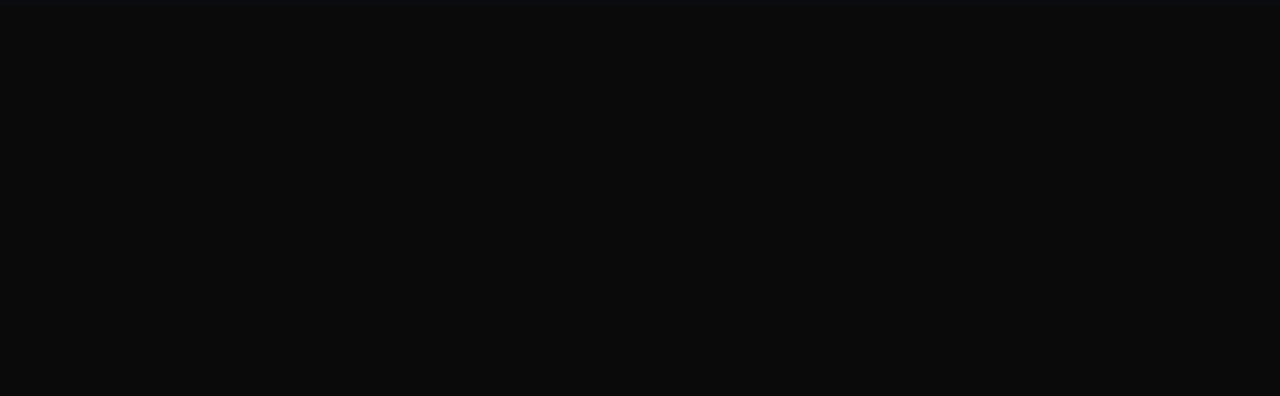
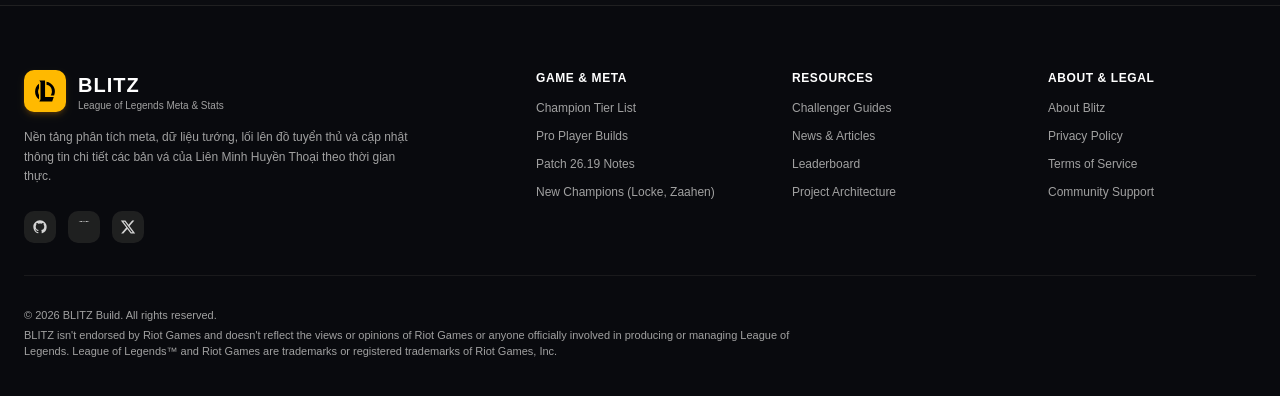
Before and after one commit to thanhdat2508/blitz-client, a React (Vite) app: page /news in a window 1280 px wide. Shown: the part 1140-1536 px from the top of the page. Before the commit the page ends 1145 px from the top, so only its background shows below. Built offline with nearby package versions, Linux system fonts and the light colour scheme.

Commit message:
feat: web

```diff
--- /dev/null
+++ b/src/components/icon/social.tsx
@@ -0,0 +1,42 @@
+export function GithubIcon({ className = "w-4 h-4" }: { className?: string }) {
+  return (
+    <svg
+      className={className}
+      fill="currentColor"
+      viewBox="0 0 24 24"
+      aria-hidden="true"
+    >
+      <path
+        fillRule="evenodd"
+        d="M12 2C6.477 2 2 6.484 2 12.017c0 4.425 2.865 8.18 6.839 9.504.5.092.682-.217.682-.483 0-.237-.008-.868-.013-1.703-2.782.605-3.369-1.343-3.369-1.343-.454-1.158-1.11-1.466-1.11-1.466-.908-.62.069-.608.069-.608 1.003.07 1.53 1.032 1.53 1.032.892 1.53 2.341 1.088 2.91.832.092-.647.35-1.088.636-1.338-2.22-.253-4.555-1.113-4.555-4.951 0-1.093.39-1.988 1.029-2.688-.103-.253-.446-1.272.098-2.65 0 0 .84-.27 2.75 1.026A9.564 9.564 0 0112 6.844c.85.004 1.705.115 2.504.337 1.909-1.296 2.747-1.027 2.747-1.027.546 1.379.202 2.398.1 2.651.64.7 1.028 1.595 1.028 2.688 0 3.848-2.339 4.695-4.566 4.943.359.309.678.92.678 1.855 0 1.338-.012 2.419-.012 2.747 0 .268.18.58.688.482A10.019 10.019 0 0022 12.017C22 6.484 17.522 2 12 2z"
+        clipRule="evenodd"
+      />
+    </svg>
+  );
+}
+
+export function TwitterIcon({ className = "w-4 h-4" }: { className?: string }) {
+  return (
+    <svg
+      className={className}
+      fill="currentColor"
+      viewBox="0 0 24 24"
+      aria-hidden="true"
+    >
+      <path d="M18.244 2.25h3.308l-7.227 8.26 8.502 11.24H16.17l-5.214-6.817L4.99 21.75H1.68l7.73-8.835L1.254 2.25H8.08l4.713 6.231zm-1.161 17.52h1.833L7.084 4.126H5.117z" />
+    </svg>
+  );
+}
+
+export function DiscordIcon({ className = "w-4 h-4" }: { className?: string }) {
+  return (
+    <svg
+      className={className}
+      fill="currentColor"
+      viewBox="0 0 24 24"
+      aria-hidden="true"
+    >
+      <path d="M20.317 4.37a19.791 19.791 0 0 0-4.885-1.515.074.074 0 0 0-.079.037c-.21.375-.444.864-.608 1.25a18.27 18.27 0 0 0-5.487 0 12.64 12.64 0 0 0-.617-1.25.077.077 0 0 0-.079-.037A19.736 19.736 0 0 0 3.677 4.37a.07.07 urban 0 0 0-.032.027C.533 9.046-.32 13.58.099 18.057a.082.082 0 0 0 .031.057 19.9 19.9 0 0 0 5.993 3.03.078.078 0 0 0 .084-.028c.462-.63.874-1.295 1.226-1.994.021-.041.001-.09-.041-.106a13.107 13.107 0 0 1-1.872-.892.077.077 0 0 1-.008-.128 10.2 10.2 0 0 0 .372-.292.074.074 0 0 1 .077-.01c3.929 1.793 8.18 1.793 12.061 0a.074.074 0 0 1 .078.01c.12.098.246.198.373.292a.077.077 0 0 1-.006.127 12.299 12.299 0 0 1-1.873.894.077.077 0 0 0-.041.107c.36.698.772 1.362 1.225 1.993a.076.076 0 0 0 .084.028 19.839 19.839 0 0 0 6.002-3.03.077.077 0 0 0 .032-.054c.5-5.177-.838-9.674-3.549-13.66a.061.061 0 0 0-.031-.028zM8.02 15.33c-1.183 0-2.157-1.085-2.157-2.419 0-1.333.956-2.419 2.157-2.419 1.21 0 2.176 1.096 2.157 2.42 0 1.333-.956 2.418-2.157 2.418zm7.975 0c-1.183 0-2.157-1.085-2.157-2.419 0-1.333.955-2.419 2.157-2.419 1.21 0 2.176 1.096 2.157 2.42 0 1.333-.946 2.418-2.157 2.418z" />
+    </svg>
+  );
+}
--- /dev/null
+++ b/src/components/layout/footer.tsx
@@ -0,0 +1,137 @@
+import { Link } from "@tanstack/react-router";
+import LolIcon from "@/components/icon/lol";
+import { DiscordIcon, GithubIcon, TwitterIcon } from "../icon/social";
+
+const FOOTER_COLUMNS = [
+  {
+    title: "Game & Meta",
+    links: [
+      { name: "Champion Tier List", href: "/" },
+      { name: "Pro Player Builds", href: "/builds" },
+      { name: "Patch 26.19 Notes", href: "/news" },
+      { name: "New Champions (Locke, Zaahen)", href: "/" },
+    ],
+  },
+  {
+    title: "Resources",
+    links: [
+      { name: "Challenger Guides", href: "/" },
+      { name: "News & Articles", href: "/news" },
+      { name: "Leaderboard", href: "/leaderboard" },
+      { name: "Project Architecture", href: "/about" },
+    ],
+  },
+  {
+    title: "About & Legal",
+    links: [
+      { name: "About Blitz", href: "/about" },
+      { name: "Privacy Policy", href: "/about" },
+      { name: "Terms of Service", href: "/about" },
+      { name: "Community Support", href: "/" },
+    ],
+  },
+];
+
+export function Footer() {
+  return (
+    <footer className="w-full border-t border-neutral-800/80 bg-[#090a0e] text-neutral-400 text-xs">
+      <div className="max-w-7xl mx-auto px-4 sm:px-6 py-12 lg:py-16">
+        <div className="grid grid-cols-1 md:grid-cols-2 lg:grid-cols-5 gap-8 lg:gap-12">
+          {/* Brand & Mission Column */}
+          <div className="lg:col-span-2 space-y-4">
+            <Link
+              to="/"
+              className="flex items-center gap-3 group shrink-0 w-fit"
+            >
+              <div className="bg-amber-400 text-black p-1.5 rounded-lg flex items-center justify-center transition-transform group-hover:scale-105 shadow-md shadow-amber-500/20">
+                <LolIcon />
+              </div>
+              <div className="flex flex-col">
+                <span className="font-black text-xl tracking-wider text-white">
+                  BLITZ
+                </span>
+                <span className="text-[10px] text-neutral-400 font-medium">
+                  League of Legends Meta & Stats
+                </span>
+              </div>
+            </Link>
+
+            <p className="text-neutral-400 text-xs leading-relaxed max-w-sm">
+              Nền tảng phân tích meta, dữ liệu tướng, lối lên đồ tuyển thủ và
+              cập nhật thông tin chi tiết các bản vá của Liên Minh Huyền Thoại
+              theo thời gian thực.
+            </p>
+
+            <div className="flex items-center gap-3 pt-2">
+              <a
+                href="https://github.com/thanhdat2508/blitz-client"
+                target="_blank"
+                rel="noreferrer"
+                className="w-8 h-8 rounded-lg bg-neutral-800/80 hover:bg-neutral-700 text-neutral-300 hover:text-white flex items-center justify-center transition-colors"
+                aria-label="GitHub Repository"
+              >
+                <GithubIcon className="w-4 h-4" />
+              </a>
+              <a
+                href="#"
+                className="w-8 h-8 rounded-lg bg-neutral-800/80 hover:bg-neutral-700 text-neutral-300 hover:text-white flex items-center justify-center transition-colors"
+                aria-label="Discord Community"
+              >
+                <DiscordIcon className="w-4 h-4" />
+              </a>
+              <a
+                href="#"
+                className="w-8 h-8 rounded-lg bg-neutral-800/80 hover:bg-neutral-700 text-neutral-300 hover:text-white flex items-center justify-center transition-colors"
+                aria-label="Twitter / X"
+              >
+                <TwitterIcon className="w-4 h-4" />
+              </a>
+            </div>
+          </div>
+
+          {/* Links Columns */}
+          {FOOTER_COLUMNS.map((column) => (
+            <div key={column.title} className="space-y-3">
+              <p className="text-white font-bold text-xs uppercase tracking-wider">
+                {column.title}
+              </p>
+              <ul className="space-y-2">
+                {column.links.map((link) => (
+                  <li key={link.name}>
+                    <Link
+                      to={link.href}
+                      className="text-neutral-400 hover:text-white transition-colors block py-0.5"
+                    >
+                      {link.name}
+                    </Link>
+                  </li>
+                ))}
+              </ul>
+            </div>
+          ))}
+        </div>
+
+        {/* Divider */}
+        <div className="border-t border-neutral-800/60 my-8" />
+
+        {/* Bottom Section: Legal & Disclaimers */}
+        <div className="flex flex-col md:flex-row items-start md:items-center justify-between gap-4 text-[11px] text-neutral-400">
+          <div className="space-y-1 max-w-3xl">
+            <p>
+              © {new Date().getFullYear()} BLITZ Build. All rights reserved.
+            </p>
+            <p className="text-neutral-400 leading-normal">
+              BLITZ isn't endorsed by Riot Games and doesn't reflect the views
+              or opinions of Riot Games or anyone officially involved in
+              producing or managing League of Legends. League of Legends™ and
+              Riot Games are trademarks or registered trademarks of Riot Games,
+              Inc.
+            </p>
+          </div>
+        </div>
+      </div>
+    </footer>
+  );
+}
+
+export default Footer;
--- a/src/components/layout/header.tsx
+++ b/src/components/layout/header.tsx
@@ -38,16 +38,13 @@
             </div>
             <div className="flex flex-col">
               <div className="flex items-center gap-1.5">
-                <span className="font-black text-lg tracking-wider text-white">
+                <h1 className="font-black text-lg tracking-wider text-white">
                   BLITZ
-                </span>
-                <span className="text-[10px] font-black uppercase px-1.5 py-0.5 rounded bg-amber-400/15 border border-amber-400/30 text-amber-300 tracking-wider">
-                  BUILD
-                </span>
+                </h1>
               </div>
-              <span className="text-[10px] text-neutral-400 hidden sm:inline-block font-medium">
+              <p className="text-xs text-neutral-400 hidden sm:inline-block font-medium">
                 League of Legends Meta & Stats
-              </span>
+              </p>
             </div>
           </Link>
 
--- a/src/routes/__root.tsx
+++ b/src/routes/__root.tsx
@@ -4,6 +4,7 @@
 import { TooltipProvider } from "@/components/ui/tooltip";
 import { AuthModal } from "@/features/auth";
 import { Header } from "@/components/layout/header";
+import { Footer } from "@/components/layout/footer";
 
 export const Route = createRootRoute({
   component: RootComponent,
@@ -22,6 +23,8 @@
           <Outlet />
         </div>
 
+        <Footer />
+
         <TanStackRouterDevtools position="bottom-right" />
         <ReactQueryDevtools
           initialIsOpen={false}
```
